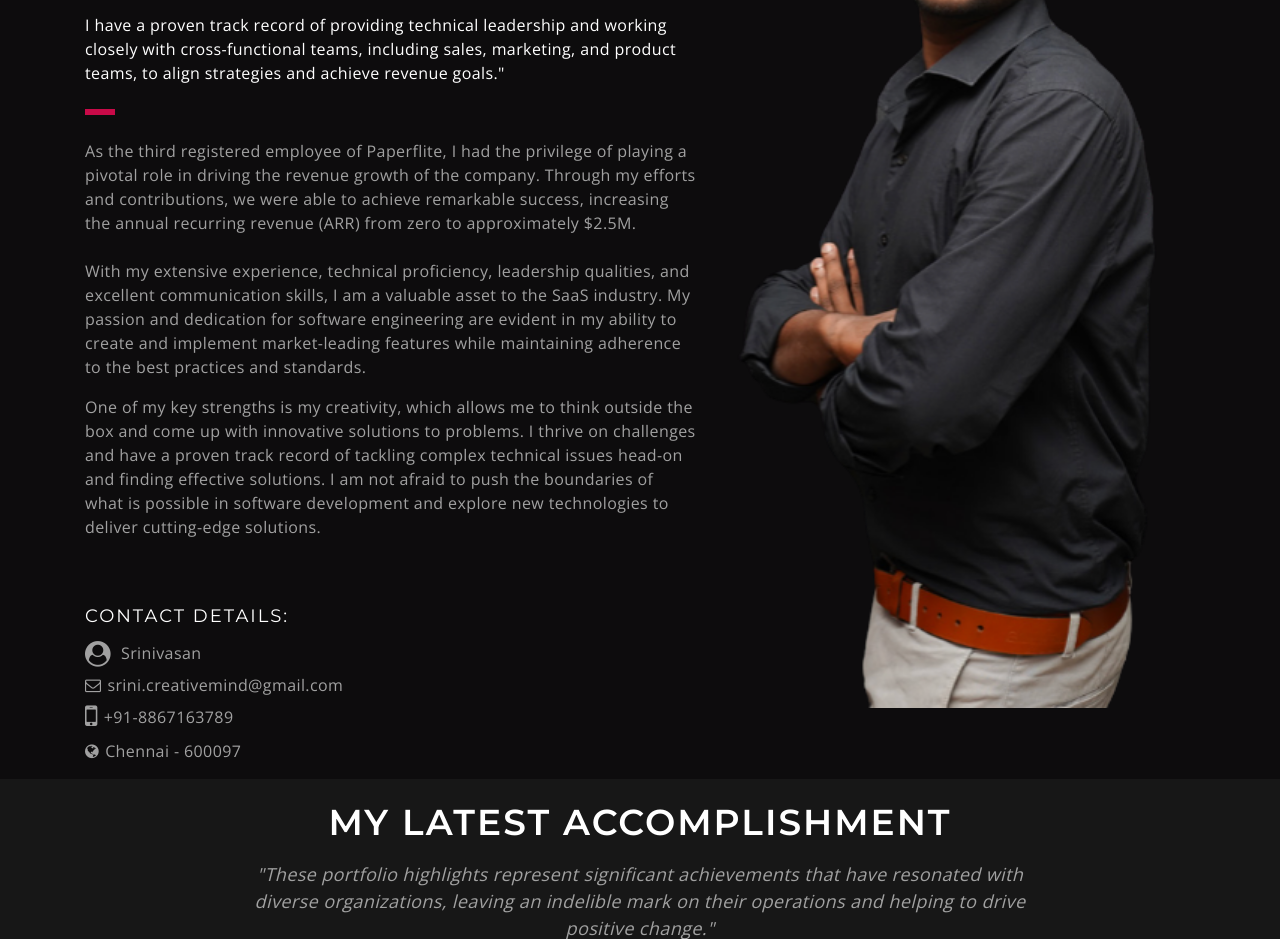
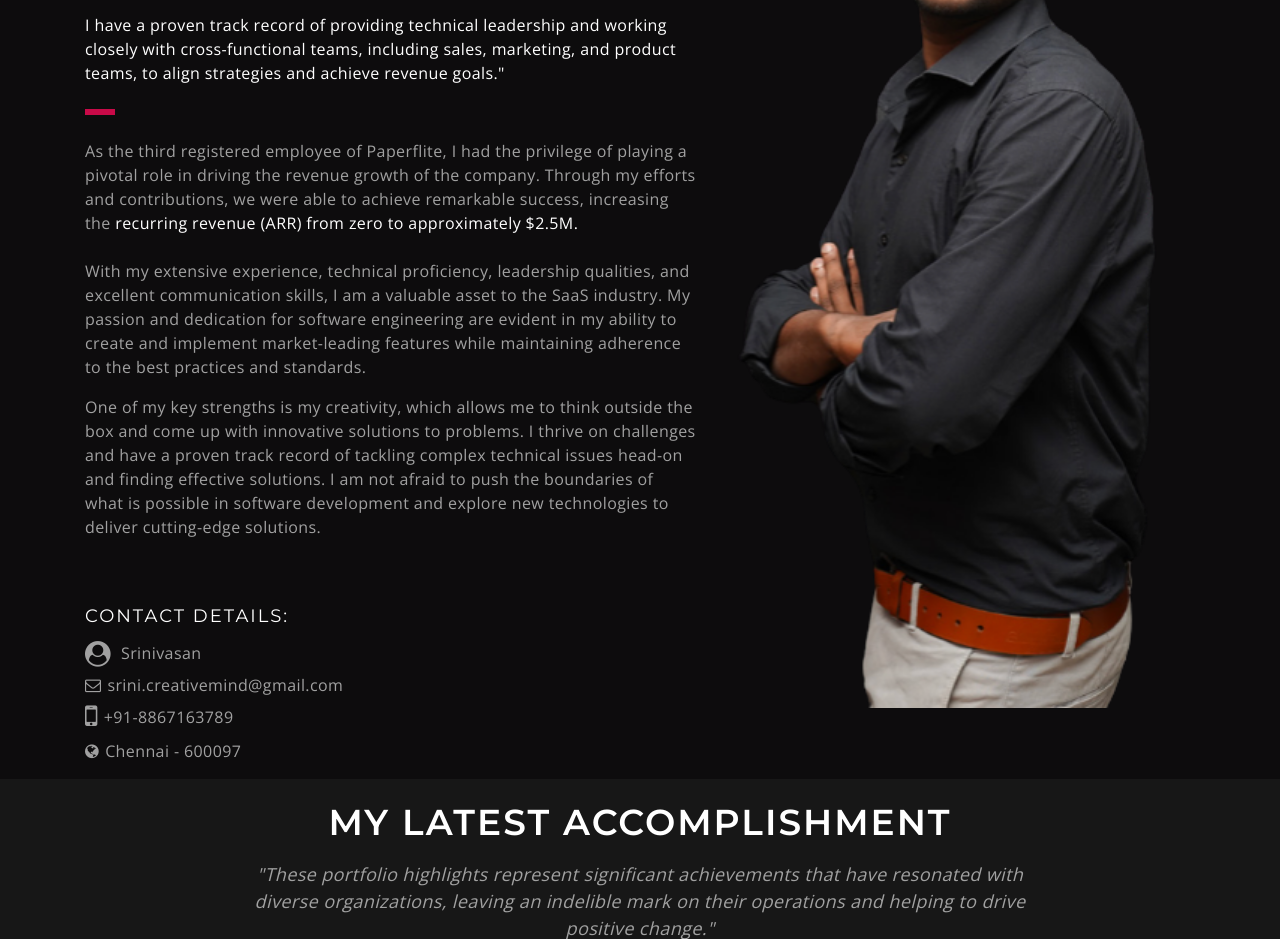
Before and after one commit to srinicreativemind/InnovateInfinity-portfolio, a plain HTML site: page index.html in a window 1280 px wide. Shown: the part 1117-2056 px from the top of the page. Drawn offline with nearby package versions, Linux system fonts and the light colour scheme; a script that the page names is missing.

Commit message:
minor changes added

```diff
--- a/index.html
+++ b/index.html
@@ -121,8 +121,8 @@
             <span class="bg-base-color mt-4 sep-line-medium-thick"></span>
             <p class="mt-4 text-gray text-large">As the third registered employee of Paperflite, I had the privilege of
               playing a pivotal role in driving the revenue growth of the company. Through my efforts and contributions,
-              we were able to achieve remarkable success, increasing the annual recurring revenue (ARR) from zero to
-              approximately $2.5M.</p>
+              we were able to achieve remarkable success, increasing the <span class="text-white"> recurring revenue (ARR) from zero to
+              approximately $2.5M.</span></p>
             <p class="mt-4 text-gray text-large">With my extensive experience, technical proficiency, leadership
               qualities, and excellent communication skills, I am a valuable asset to the SaaS industry. My passion and
               dedication for software engineering are evident in my ability to create and implement market-leading
```
